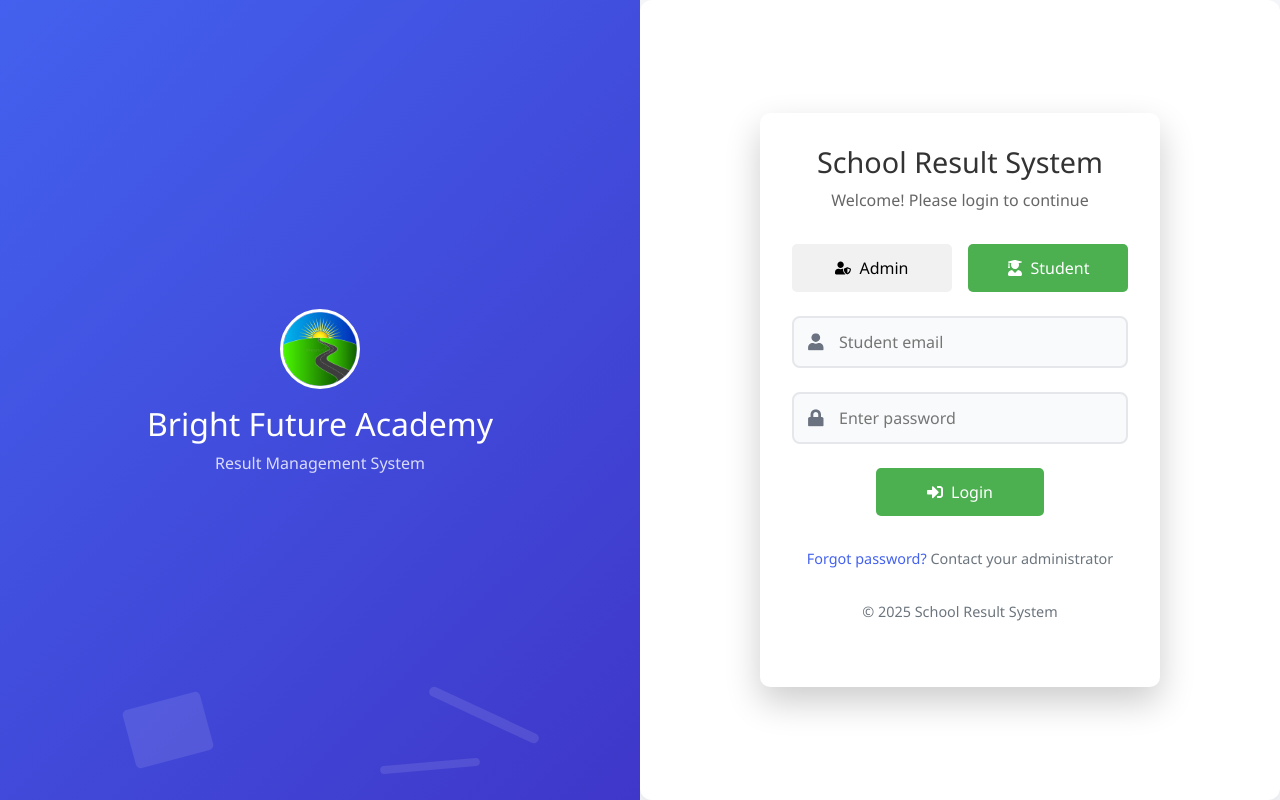
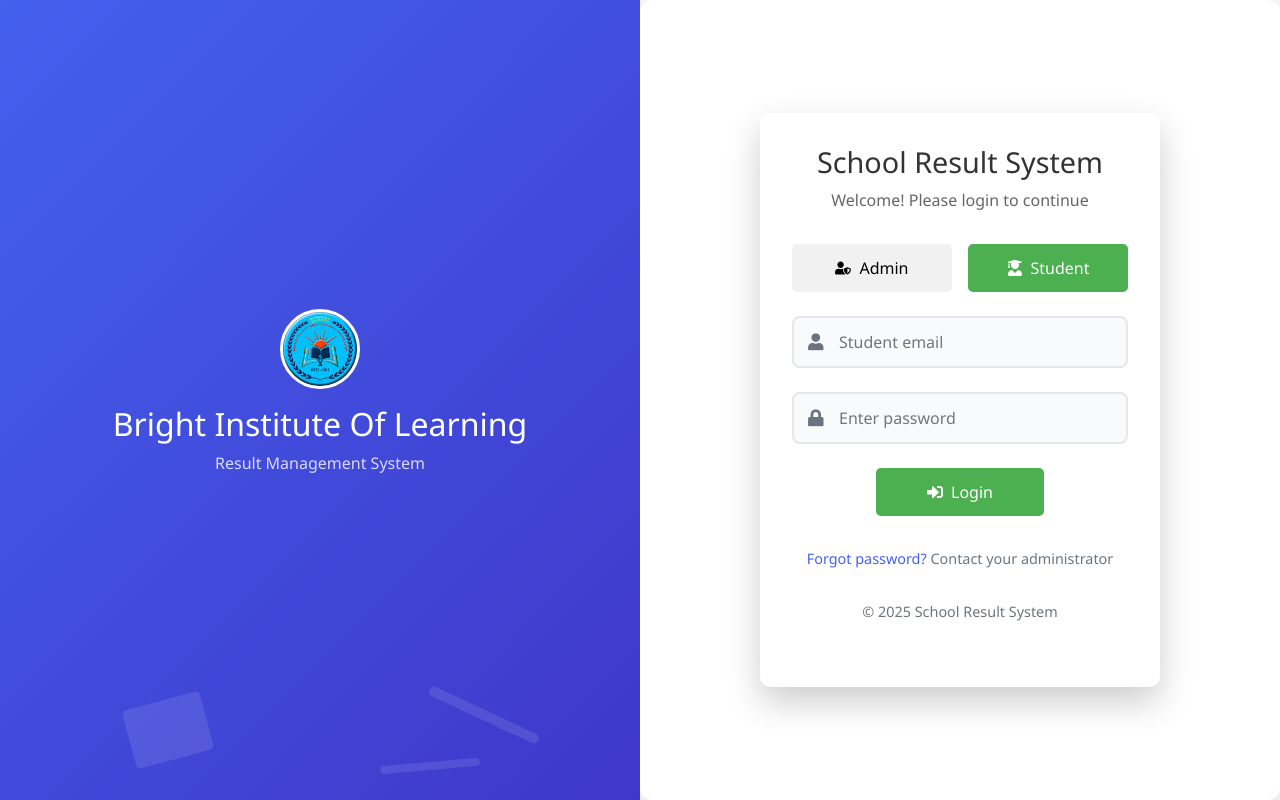
Before and after one commit to BeLaughter/Bright-School, a React (Vite) app: page / in a window 1280 px wide. Built offline with nearby package versions, Linux system fonts and the light colour scheme; no server answers.

Commit message:
new commit

```diff
--- a/src/components/Login.jsx
+++ b/src/components/Login.jsx
@@ -8,7 +8,7 @@ import {
   FaUserGraduate,
 } from "react-icons/fa";
 import "./Login.css";
-import schoolLogo from "../assets/logo.webp";
+import schoolLogo from "../assets/logo1.jpg";
 import { signInWithEmailAndPassword } from "firebase/auth";
 import { doc, getDoc } from "firebase/firestore";
 import { auth, db } from "../firebase"; // make sure auth and db are correctly exported
@@ -86,7 +86,7 @@ function Login({ onLogin }) {
         <div className="login-left">
           <div className="login-brand">
             <img src={schoolLogo} alt="School Logo" className="logo" />
-            <h1>Bright Future Academy</h1>
+            <h1>Bright Institute Of Learning</h1>
             <p>Result Management System</p>
           </div>
           <div className="login-illustration">
--- a/src/components/Sidebar.jsx
+++ b/src/components/Sidebar.jsx
@@ -8,7 +8,7 @@ import {
   FaCog,
   FaSignOutAlt,
 } from "react-icons/fa";
-import logo from "../assets/logo.webp"; // Adjust path if needed
+import logo from "../assets/logo1.jpg"; // Adjust path if needed
 
 function Sidebar({ onLogout }) {
   const navigate = useNavigate();
@@ -25,7 +25,7 @@ function Sidebar({ onLogout }) {
       <div className="sidebar-header">
         <img src={logo} alt="Bright Future Logo" className="sidebar-img" />
         <div>
-          <h2>Bright Future</h2>
+          <h2>Bright Institute Of Learning</h2>
           <p>Admin Panel</p>
         </div>
       </div>
```
Also changed, not shown: src/assets/logo1.jpg (added).
